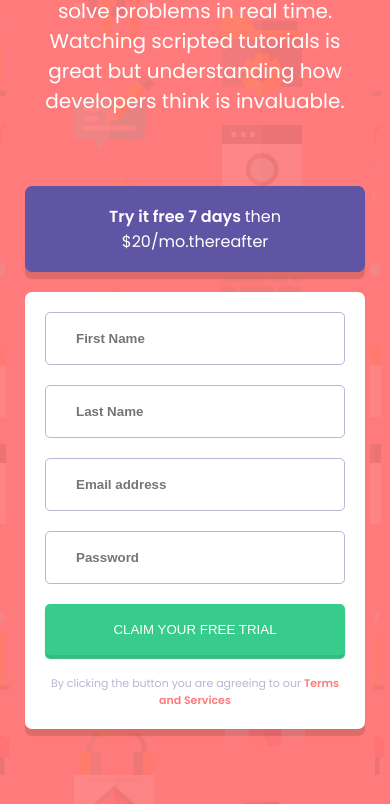
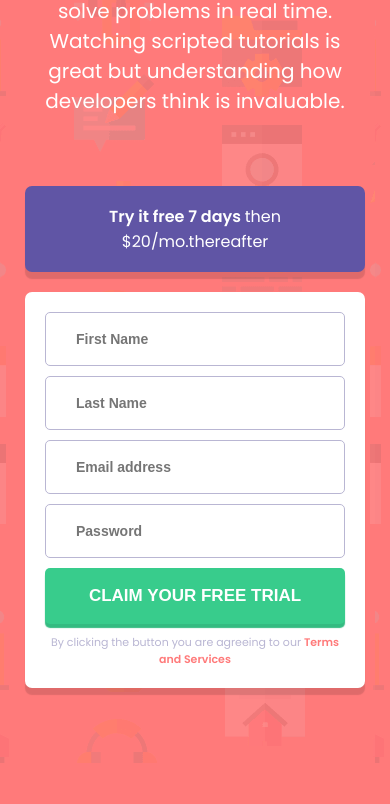
Before and after one commit to sheywenko/responsive-form, a plain HTML site: page index.html in a window 390 px wide. Shown: the part 225-1029 px from the top of the page. After the commit the page ends 988 px from the top, so only its background shows below. Drawn offline with Linux system fonts and the light colour scheme.

Commit message:
make changes to responsiveness

```diff
--- a/style.css
+++ b/style.css
@@ -66,14 +66,20 @@ input {
   padding: 18px 30px;
   margin-bottom: 20px;
   border-radius: 5px;
+  font-weight: 600;
+  font-size: 14px;
+  color: #444;
   border: 1px solid var(--grayish-blue);
 }
 input::placeholder {
   font-weight: 600;
+  font-size: 14px;
 }
 input:focus {
+  border: none;
   outline: 1px solid var(--accent-blue);
 }
+
 /* input:invalid {
   background-image: url("icon-error.svg");
   background-position: 95% center;
@@ -85,7 +91,8 @@ input[type="submit"] {
   background-color: var(--primary-green);
   color: var(--white);
   text-transform: uppercase;
-  font-weight: 500;
+  font-weight: 600;
+  font-size: 17px;
   border: none;
   box-shadow: 0 4px 1px hsla(154, 93%, 35%, 0.815);
   transition: 0.4s;
@@ -128,6 +135,9 @@ input[type="submit"]:hover {
   .form-box {
     padding: 20px;
   }
+  input {
+    margin-bottom: 10px;
+  }
 }
 @media (max-width: 375px) {
   .container {
@@ -139,6 +149,11 @@ input[type="submit"]:hover {
   .description--text-box p {
     font-size: 16px;
   }
+  .form--headline {
+    padding: 13px 50px;
+
+    font-size: 14px;
+  }
   .form-box {
     padding: 15px;
   }
```
